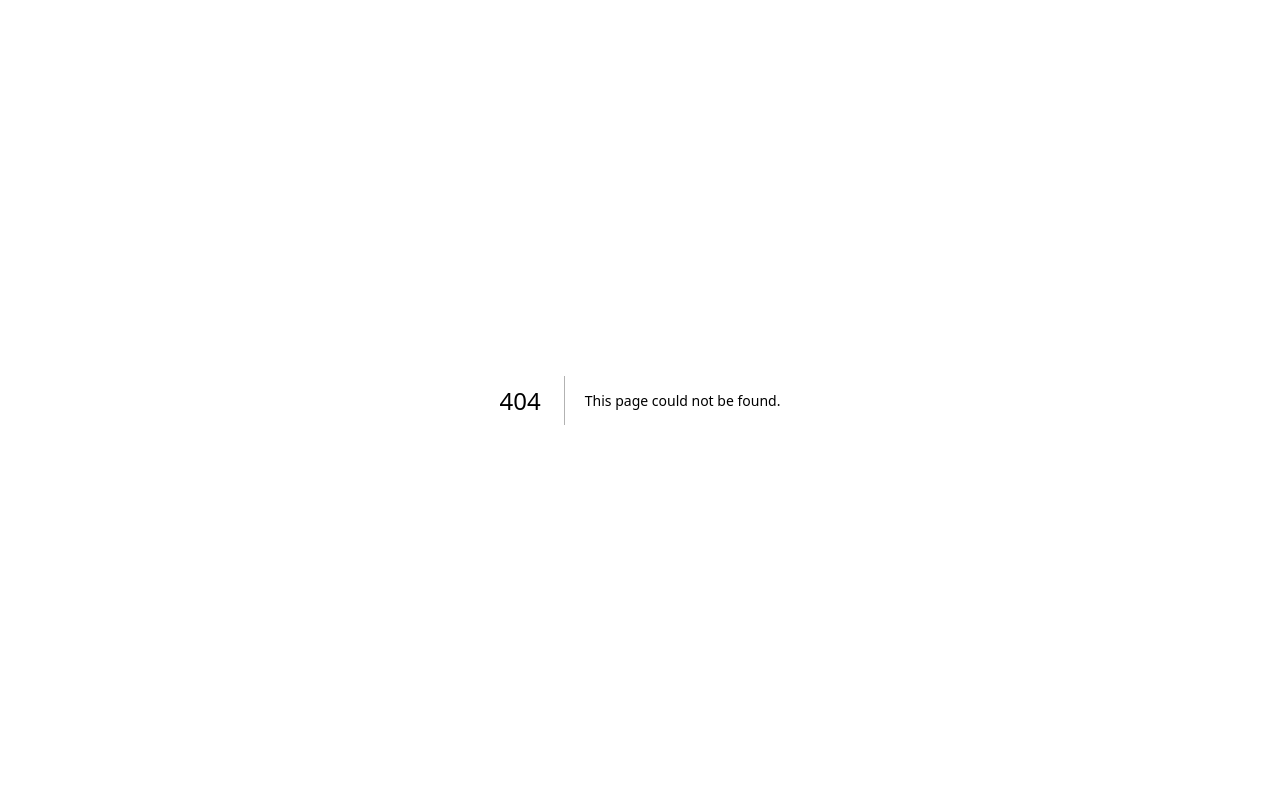
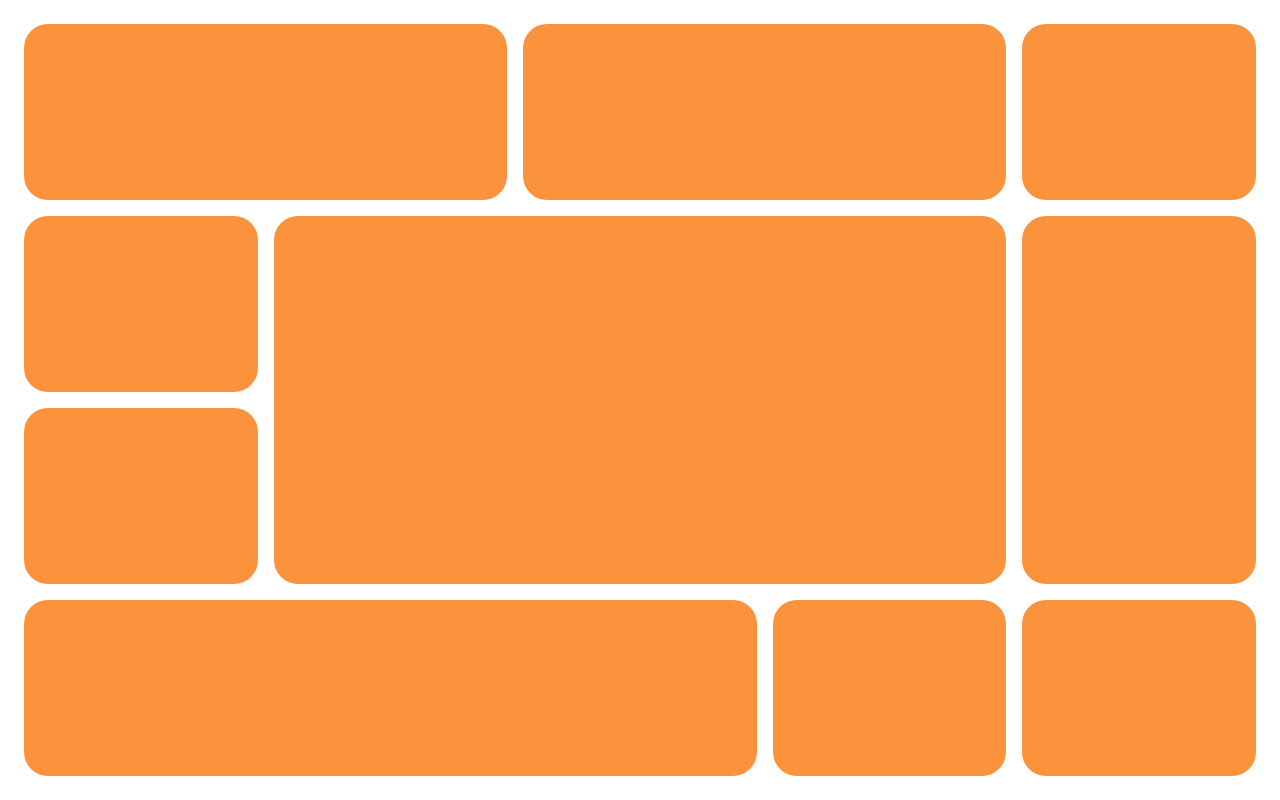
Before and after one commit to Ayusht0mar/components, a Next.js app: page /bentogrid1 in a window 1280 px wide. Before the commit this address had no page. Built offline with nearby package versions, Linux system fonts and the light colour scheme.

Commit message:
Bento Grid 1 component created

```diff
--- /dev/null
+++ b/src/app/(components)/bentogrid1/page.tsx
@@ -0,0 +1,22 @@
+const BentoGrid = () => {
+    return (
+          <div
+            className="flex h-screen w-full flex-col items-center justify-center rounded-lg p-6 dark:bg-slate-900"
+          >
+            <div className="grid h-full w-full grid-cols-5 grid-rows-4 gap-4">
+              <div className="col-span-2 rounded-3xl bg-orange-400"></div>
+              <div className="col-span-2 rounded-3xl bg-orange-400"></div>
+              <div className="rounded-3xl bg-orange-400"></div>
+              <div className="rounded-3xl bg-orange-400"></div>
+              <div className="col-span-3 row-span-2 rounded-3xl bg-orange-400"></div>
+              <div className="row-span-2 rounded-3xl bg-orange-400"></div>
+              <div className="rounded-3xl bg-orange-400"></div>
+              <div className="col-span-3 rounded-3xl bg-orange-400"></div>
+              <div className="rounded-3xl bg-orange-400"></div>
+              <div className="rounded-3xl bg-orange-400"></div>
+            </div>
+          </div>
+     );
+}
+
+export default BentoGrid;
```
